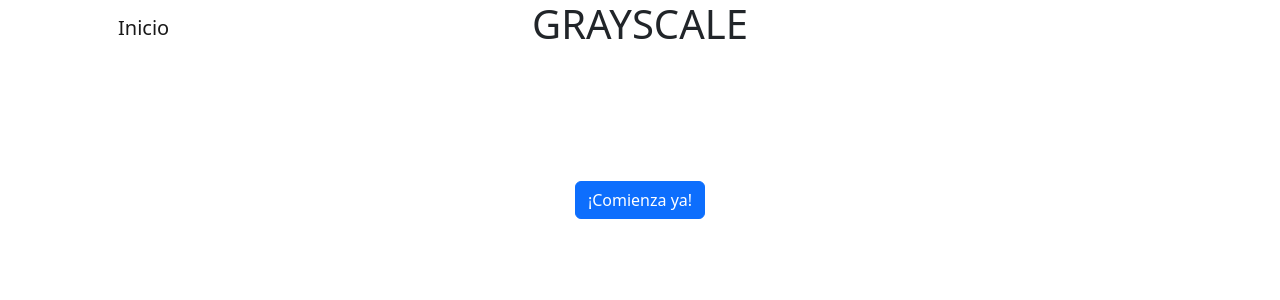
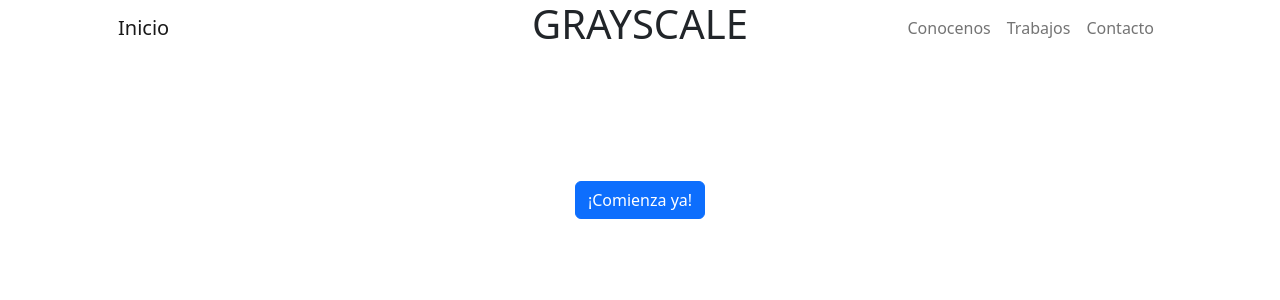
Before and after one commit to lucas2003a/proyect_industrial, a PHP site: page / in a window 1280 px wide. Shown: the top 300 px of the page. Run offline with PHP 8.4, Linux system fonts and the light colour scheme; some libraries are stand-ins or nearby versions.

Commit message:
2 concept_body

```diff
--- a/css/style.css
+++ /dev/null
@@ -1,10 +0,0 @@
-.bg-image{
-
-    background-image    :   url(../views/img/industrial.jpg);
-    height   :  100vh;
-}
-
-.navbar .nav-link{
-
-    color : #fff !important;
-}
--- a/index.php
+++ b/index.php
@@ -10,9 +10,12 @@
   <meta name="author" content="" />
   <title>Gray scale - Start bootstrap Theme</title>
   <link rel="icon" type="image/x-icon" href="views/img/descarga-removebg-preview.png">
+  <!-- Font Awesome icons (free version)-->
   <script src="https://use.fontawesome.com/releases/v6.3.0/js/all.js" crossorigin="anonymous"></script>
+  <!-- Google fonts-->
   <link href="https://fonts.googleapis.com/css?family=Varela+Round" rel="stylesheet" />
   <link href="https://fonts.googleapis.com/css?family=Nunito:200,200i,300,300i,400,400i,600,600i,700,700i,800,800i,900,900i" rel="stylesheet" />
+  <!-- Core theme CSS (includes Bootstrap)-->
   <link href="css/style.css" rel="stylesheet"/>
 
   <!-- Bootstrap CSS v5.2.1 -->
@@ -40,19 +43,21 @@
             <li class="nav-item">
               <a class="nav-link" href="#trabajos">Trabajos</a>
             </li>
+            <li class ="nav-item">
               <a class="nav-link" href="#contacto">Contacto</a>
             </li>
           </ul>
         </div>
+      </div>
     </nav>
     <!--Masthead-->
     <header class="masthead">
-    <div class="container px-4 px-lg-5 h-100 align-items-center justify-content-center">
+      <div class="container px-4 px-lg-5 d-flex h-100 align-items-center justify-content-center">
         <div class="d-flex justify-content-center">
           <div class="text-center">
             <h1 class="mx-auto my-0 text-uppercase">Grayscale</h1>
             <h2 class="text-white-50 mx-auto mt-2 mb-5">A free, responsive, one page Bootstrap theme created by Start Bootstrap.</h2>
-          <a href="" class="btn btn-primary" href="#conocenos">¡Comienza ya!</a>
+            <a class="btn btn-primary" href="#conocenos">¡Comienza ya!</a>
           </div>
         </div>
       </div>
```
Also changed, not shown: 1 other file. Lines whose indentation alone changed are shown as unchanged.
